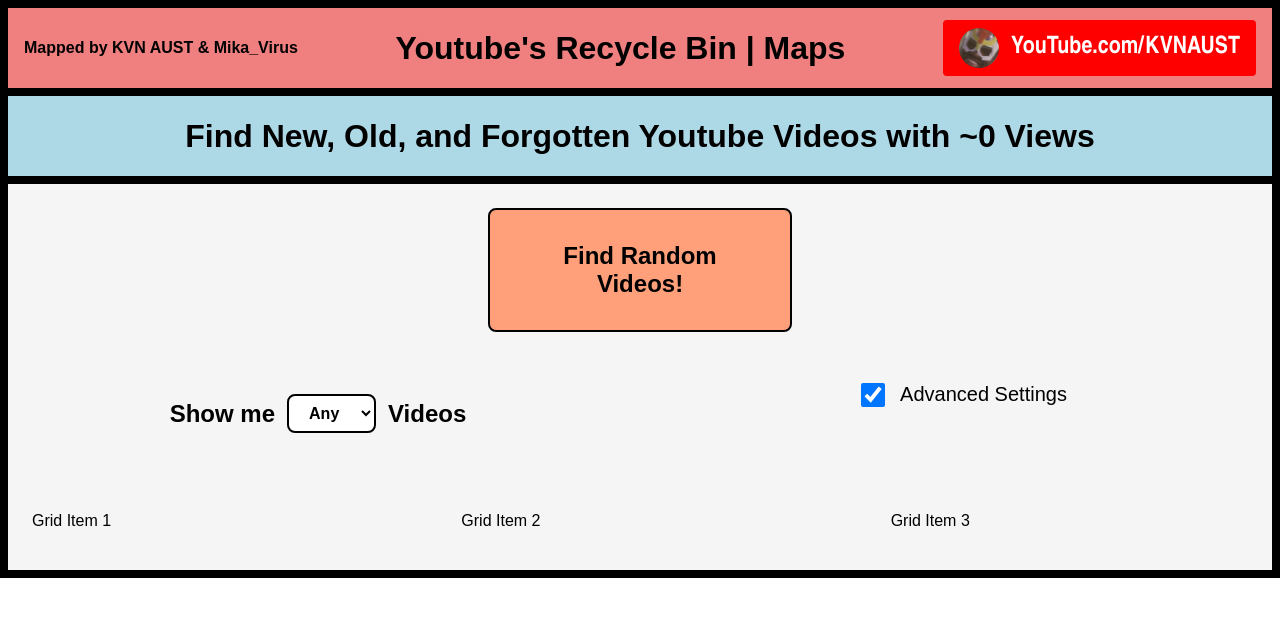
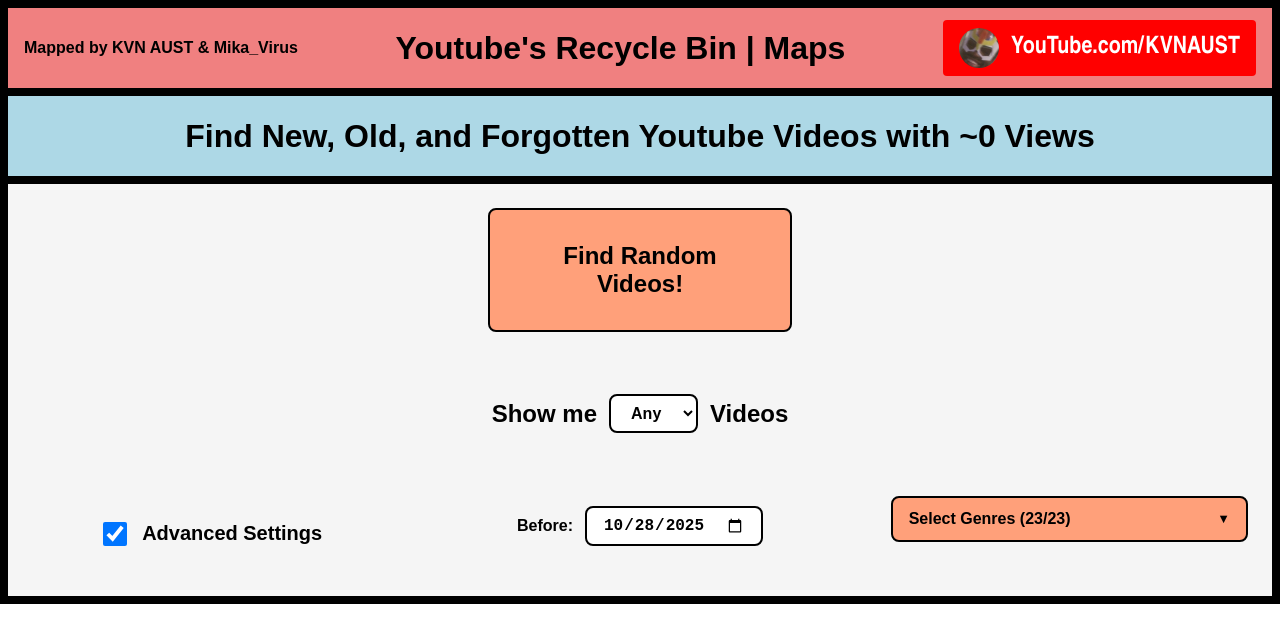
Before and after one commit to AlicesVoid/The-Method, a SvelteKit app: page / in a window 1280 px wide. Both pictures are taken after a click on the checkbox "Advanced Settings". Shown: the top 642 px of the page. Built offline with nearby package versions, Linux system fonts and the light colour scheme; a web font is replaced by a local one.

Commit message:
adding advanced settings: date selection

```diff
--- a/src/routes/+page.svelte
+++ b/src/routes/+page.svelte
@@ -10,15 +10,103 @@
     // Track advanced settings visibility
     let showAdvancedSettings: boolean = false;
 
+    // Track "before date" filter - default to today's date
+    let beforeDate: string = (() => {
+        const today = new Date();
+        const year = today.getFullYear();
+        const month = String(today.getMonth() + 1).padStart(2, '0');
+        const day = String(today.getDate()).padStart(2, '0');
+        return `${year}-${month}-${day}`;
+    })();
+
+    // All unique genres from both new-patterns and old-patterns
+    const allGenres = [
+        'App',
+        'Body Cam',
+        'Camera',
+        'Dashcam',
+        'Drone',
+        'Drone / Dashcam',
+        'Filter: Playlist',
+        'Format',
+        'Game Capture',
+        'Game Capture / Misc',
+        'GoPro',
+        'iPhone',
+        'Misc',
+        'MOLOES',
+        'Nintendo DS',
+        'NSFW',
+        'Screen Recorder',
+        'Smartphone',
+        'VHS',
+        'Video Editor',
+        'VR Headset',
+        'Webcam',
+        'Zoom'
+    ].sort();
+
+    // Track selected genres (all selected by default)
+    let selectedGenres: Set<string> = new Set(allGenres);
+
+    // Track if "Select All" is checked
+    let selectAllGenres: boolean = true;
+
+    // Track if genre dropdown is open
+    let genreDropdownOpen: boolean = false;
+
+    /**
+     * Toggle individual genre selection
+     */
+    function toggleGenre(genre: string) {
+        if (selectedGenres.has(genre)) {
+            selectedGenres.delete(genre);
+            selectedGenres = selectedGenres; // Trigger reactivity
+            selectAllGenres = false;
+        } else {
+            selectedGenres.add(genre);
+            selectedGenres = selectedGenres; // Trigger reactivity
+            // Check if all genres are selected
+            if (selectedGenres.size === allGenres.length) {
+                selectAllGenres = true;
+            }
+        }
+    }
+
+    /**
+     * Toggle "Select All" for genres
+     */
+    function toggleSelectAll() {
+        selectAllGenres = !selectAllGenres;
+        if (selectAllGenres) {
+            selectedGenres = new Set(allGenres);
+        } else {
+            selectedGenres = new Set();
+        }
+    }
+
     /**
      * Open YouTube search in new tab with the given search term
      */
     function openYouTubeSearch(searchTerm: string) {
-        // Encode the search term for URL
-        const encodedTerm = encodeURIComponent(searchTerm);
+        // Build the search query with optional "before:" date filter
+        let searchQuery = searchTerm;
+
+        // Add "before:" filter if advanced settings is enabled and date is selected
+        if (showAdvancedSettings && beforeDate) {
+            const date = new Date(beforeDate);
+            // Format as YYYY/MM/DD for YouTube search
+            const year = date.getFullYear();
+            const month = String(date.getMonth() + 1).padStart(2, '0');
+            const day = String(date.getDate()).padStart(2, '0');
+            searchQuery += ` before:${year}/${month}/${day}`;
+        }
+
+        // Encode the complete search query for URL
+        const encodedQuery = encodeURIComponent(searchQuery);
 
         // YouTube search URL - add sort by upload date if "new" is selected
-        let youtubeSearchURL = `https://www.youtube.com/results?search_query=${encodedTerm}`;
+        let youtubeSearchURL = `https://www.youtube.com/results?search_query=${encodedQuery}`;
 
         if (currentAgeFilter === 'new') {
             // Add sort by upload date parameter
@@ -225,6 +313,87 @@
         cursor: pointer;
     }
 
+    .genre-selector {
+        position: relative;
+        width: 100%;
+        max-width: 400px;
+        margin: 0 auto;
+    }
+
+    .genre-dropdown-button {
+        width: 100%;
+        padding: 0.75rem 1rem;
+        font-size: 1rem;
+        background-color: lightsalmon;
+        color: black;
+        border: 2px solid black;
+        border-radius: 0.5rem;
+        cursor: pointer;
+        font-weight: bold;
+        display: flex;
+        justify-content: space-between;
+        align-items: center;
+        transition: transform 0.2s ease;
+    }
+
+    .genre-dropdown-button:hover {
+        transform: scale(1.02);
+    }
+
+    .dropdown-arrow {
+        font-size: 0.8rem;
+    }
+
+    .genre-dropdown-menu {
+        position: absolute;
+        top: 100%;
+        left: 0;
+        right: 0;
+        margin-top: 0.5rem;
+        background-color: white;
+        border: 2px solid black;
+        border-radius: 0.5rem;
+        max-height: 300px;
+        overflow-y: auto;
+        z-index: 1000;
+        box-shadow: 0 4px 6px rgba(0, 0, 0, 0.1);
+    }
+
+    .genre-checkbox-item {
+        display: flex;
+        align-items: center;
+        gap: 0.75rem;
+        padding: 0.75rem 1rem;
+        cursor: pointer;
+        transition: background-color 0.2s ease;
+    }
+
+    .genre-checkbox-item:hover {
+        background-color: #f0f0f0;
+    }
+
+    .genre-checkbox-item.select-all {
+        font-weight: bold;
+        background-color: #f5f5f5;
+    }
+
+    .genre-checkbox-item input[type="checkbox"] {
+        width: 1.25rem;
+        height: 1.25rem;
+        cursor: pointer;
+    }
+
+    .genre-checkbox-item span {
+        font-size: 1rem;
+        user-select: none;
+    }
+
+    .genre-divider {
+        height: 2px;
+        background-color: #e0e0e0;
+        margin: 0.25rem 0;
+    }
+
 </style>
 
 <header class="header-base header">
@@ -261,6 +430,8 @@
                 <span><h2>Videos</h2></span>
             </div>
         </div>
+    </div>
+    <div class="grid-container">
         <div class="grid-item">
             <div class="advanced-settings-checkbox">
                 <input
@@ -268,19 +439,62 @@
                     id="advanced-settings"
                     bind:checked={showAdvancedSettings}
                 />
-                <label for="advanced-settings">Advanced Settings</label>
+                <label for="advanced-settings"><h4>Advanced Settings</h4></label>
             </div>
         </div>
-    </div>
-    <div class="grid-container">
-        <div class="grid-item">
-            <p>Grid Item 1</p>
-        </div>
-        <div class="grid-item">
-            <p>Grid Item 2</p>
-        </div>
-        <div class="grid-item">
-            <p>Grid Item 3</p>
-        </div>
+
+            <div class="grid-item">
+                {#if showAdvancedSettings}
+                <div class="filter-container">
+                    <span><h4>Before:</h4></span>
+                    <input
+                        type="date"
+                        class="filter-select"
+                        bind:value={beforeDate}
+                    />
+                </div>
+                {/if}
+            </div>
+            <div class="grid-item">
+                {#if showAdvancedSettings}
+                <div class="genre-selector">
+                    <button
+                        class="genre-dropdown-button"
+                        on:click={() => genreDropdownOpen = !genreDropdownOpen}
+                    >
+                        Select Genres ({selectedGenres.size}/{allGenres.length})
+                        <span class="dropdown-arrow">{genreDropdownOpen ? '▲' : '▼'}</span>
+                    </button>
+
+                    {#if genreDropdownOpen}
+                        <div class="genre-dropdown-menu">
+                            <!-- Select All checkbox -->
+                            <label class="genre-checkbox-item select-all">
+                                <input
+                                    type="checkbox"
+                                    checked={selectAllGenres}
+                                    on:change={toggleSelectAll}
+                                />
+                                <span>Select All</span>
+                            </label>
+
+                            <div class="genre-divider"></div>
+
+                            <!-- Individual genre checkboxes -->
+                            {#each allGenres as genre}
+                                <label class="genre-checkbox-item">
+                                    <input
+                                        type="checkbox"
+                                        checked={selectedGenres.has(genre)}
+                                        on:change={() => toggleGenre(genre)}
+                                    />
+                                    <span>{genre}</span>
+                                </label>
+                            {/each}
+                        </div>
+                    {/if}
+                </div>
+                {/if}
+            </div>
     </div>
 </main>
```
